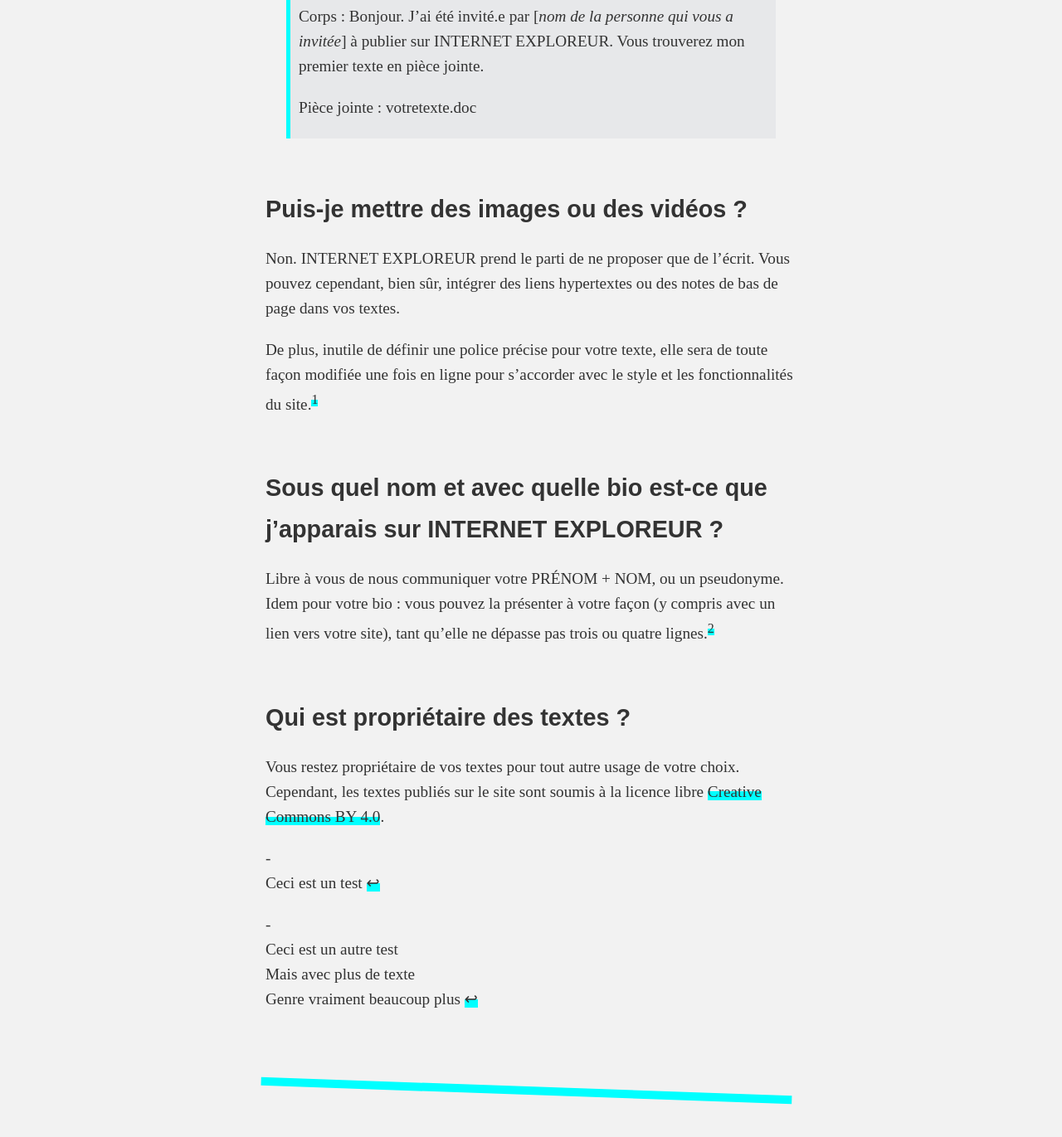
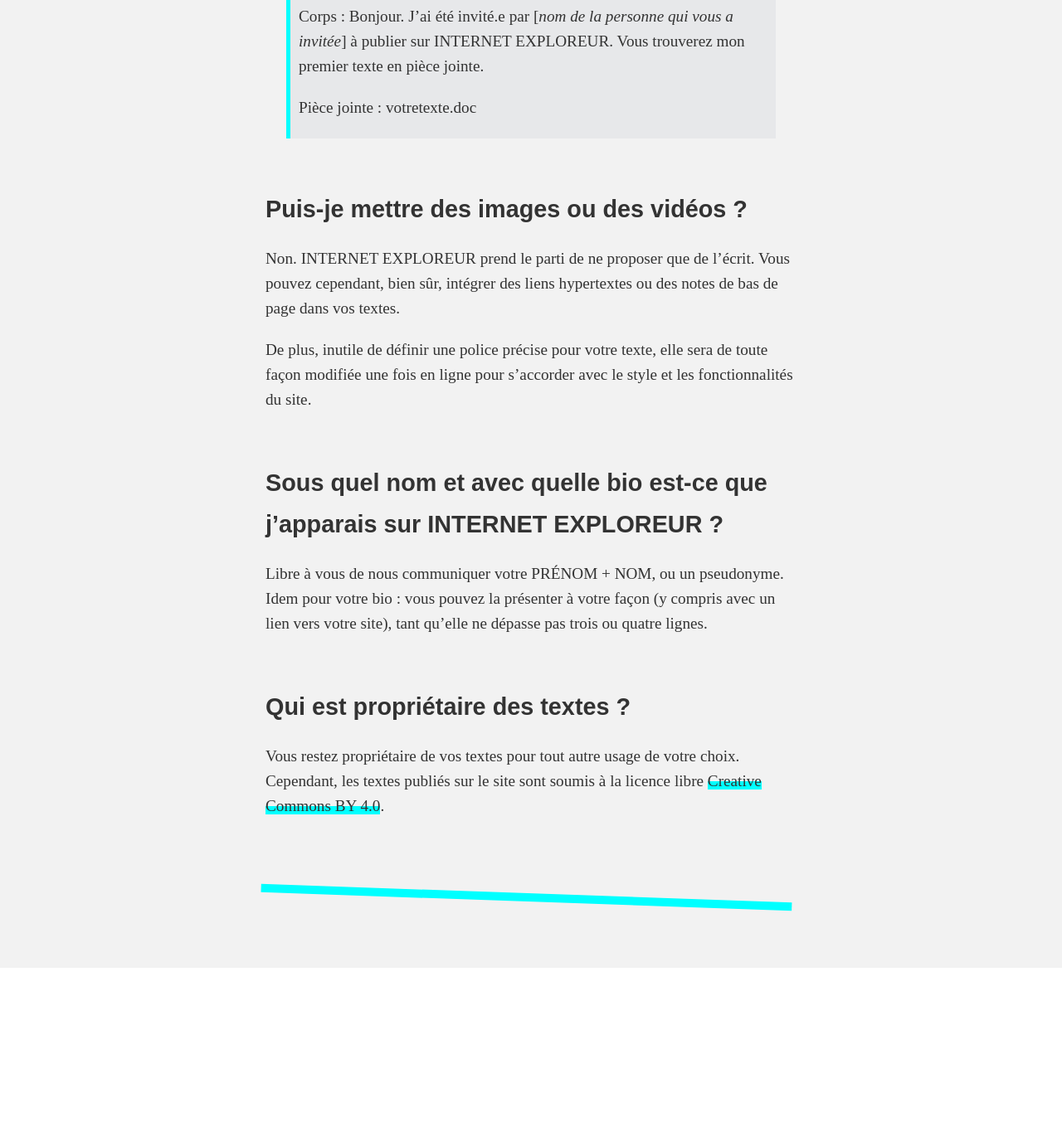
Before and after one commit to PQuod/Maipo, a Jekyll site: the page built from faq.md, in a window 1280 px wide and 1400 px high, scrolled down 2374 px. Shown: the top 1371 px of the window at 83% size. Built offline with Jekyll 4.4.1, drawn with Linux system fonts in a browser that asks for light colours; after the commit the page ends 3541 px from its top, so only the background shows below that.

Commit message:
Update faq.md

```diff
--- a/faq.md
+++ b/faq.md
@@ -52,17 +52,11 @@ Un email type donne donc quelque chose de ce genre :
 
 Non. INTERNET EXPLOREUR prend le parti de ne proposer que de l'écrit. Vous pouvez cependant, bien sûr, intégrer des liens hypertextes ou des notes de bas de page dans vos textes.
 
-De plus, inutile de définir une police précise pour votre texte, elle sera de toute façon modifiée une fois en ligne pour s'accorder avec le style et les fonctionnalités du site.[^1]
-
-[^1]: Ceci est un test
+De plus, inutile de définir une police précise pour votre texte, elle sera de toute façon modifiée une fois en ligne pour s'accorder avec le style et les fonctionnalités du site.
 
 ## Sous quel nom et avec quelle bio est-ce que j'apparais sur INTERNET EXPLOREUR ?
 
-Libre à vous de nous communiquer votre PRÉNOM + NOM, ou un pseudonyme. Idem pour votre bio : vous pouvez la présenter à votre façon (y compris avec un lien vers votre site), tant qu'elle ne dépasse pas trois ou quatre lignes.[^bignote]
-
-[^bignote]: Ceci est un autre test
-    Mais avec plus de texte
-    Genre vraiment beaucoup plus
+Libre à vous de nous communiquer votre PRÉNOM + NOM, ou un pseudonyme. Idem pour votre bio : vous pouvez la présenter à votre façon (y compris avec un lien vers votre site), tant qu'elle ne dépasse pas trois ou quatre lignes.
 
 ## Qui est propriétaire des textes ?
 
```
